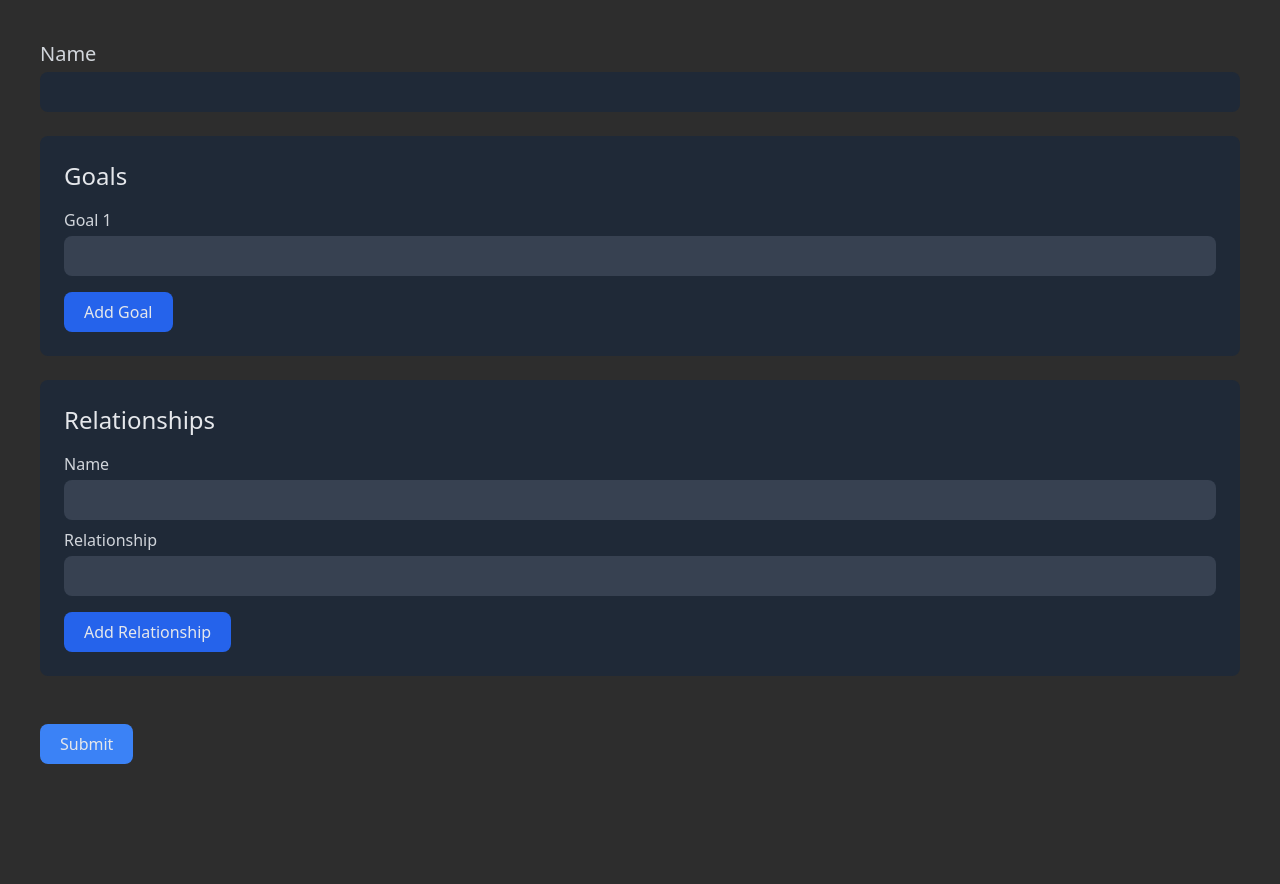
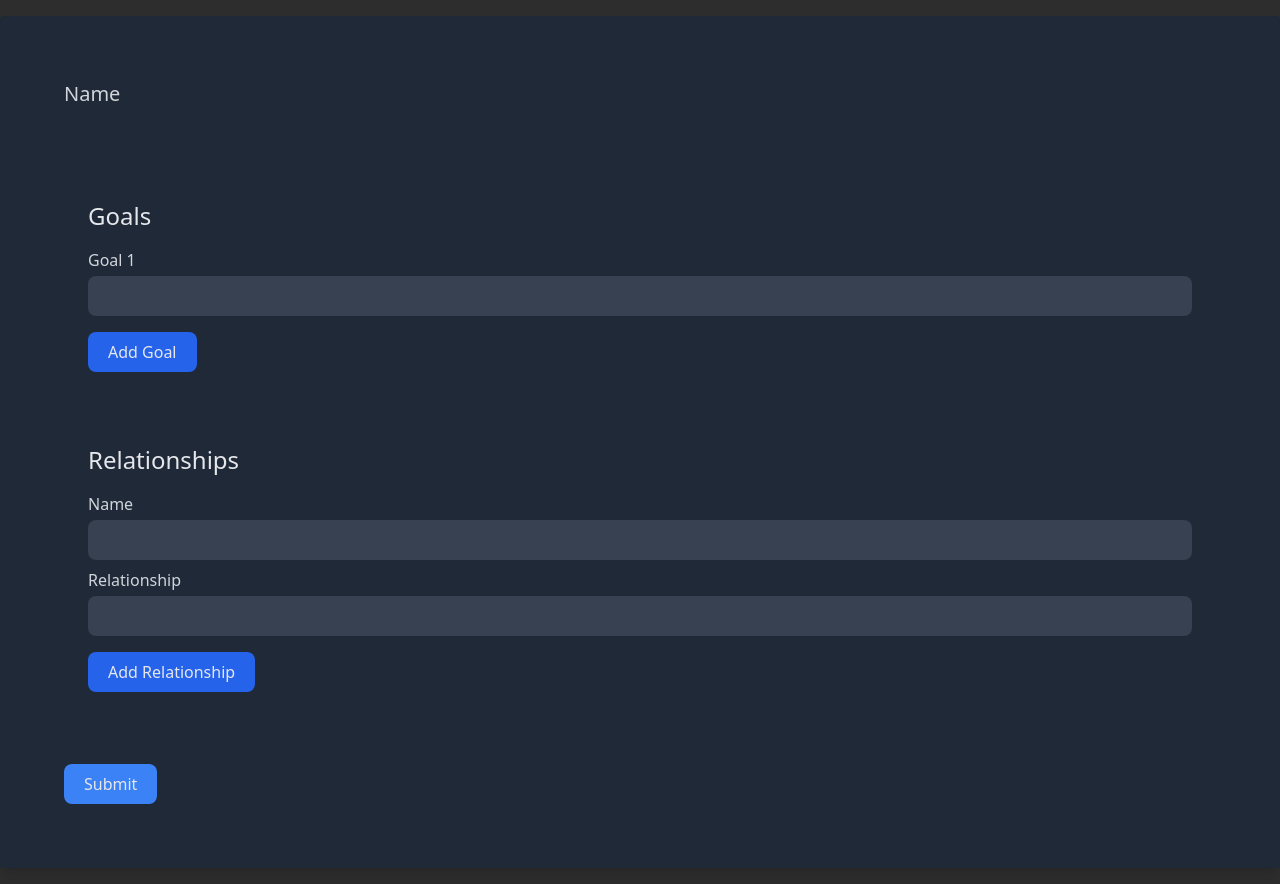
Before and after one commit to darthinvader/NovelGPTJSON, an Angular app: page / in a window 1280 px wide. Before the commit the page ends 804 px from the top, so only its background shows below. Built offline with nearby package versions, Linux system fonts and the light colour scheme.

Commit message:
feat: card component

```diff
--- a/src/app/app.module.ts
+++ b/src/app/app.module.ts
@@ -4,11 +4,13 @@ import { BrowserModule } from '@angular/platform-browser';
 import { AppComponent } from './app.component';
 import { ReactiveFormsModule } from '@angular/forms';
 import { CharacterComponent } from './character/character.component';
+import { CardComponent } from './card/card.component';
 
 @NgModule({
   declarations: [
     AppComponent,
-    CharacterComponent
+    CharacterComponent,
+    CardComponent
   ],
   imports: [
     BrowserModule,
--- /dev/null
+++ b/src/app/card/card.component.html
@@ -0,0 +1,3 @@
+<div [style.width]="size" class="rounded overflow-hidden shadow-lg bg-gray-800 text-gray-300 p-6 my-4">
+  <ng-content></ng-content>
+</div>
--- a/src/app/character/character.component.html
+++ b/src/app/character/character.component.html
@@ -1,3 +1,4 @@
+<app-card >
 <form [formGroup]="characterForm" (ngSubmit)="onSubmit()" class="m-10 text-gray-300">
   <div class="form-group mb-4">
     <label for="name" class="block mb-1 text-xl">Name</label>
@@ -31,3 +32,4 @@
 
   <button type="submit" class="btn btn-primary mt-6 px-5 py-2 rounded-lg bg-blue-500 text-gray-200">Submit</button>
 </form>
+</app-card>
```
Also changed, not shown: src/app/card/card.component.ts (added, +13 -0 lines), src/app/card/card.component.scss (added), 1 other file (tests, documents, lock files or other folders).
